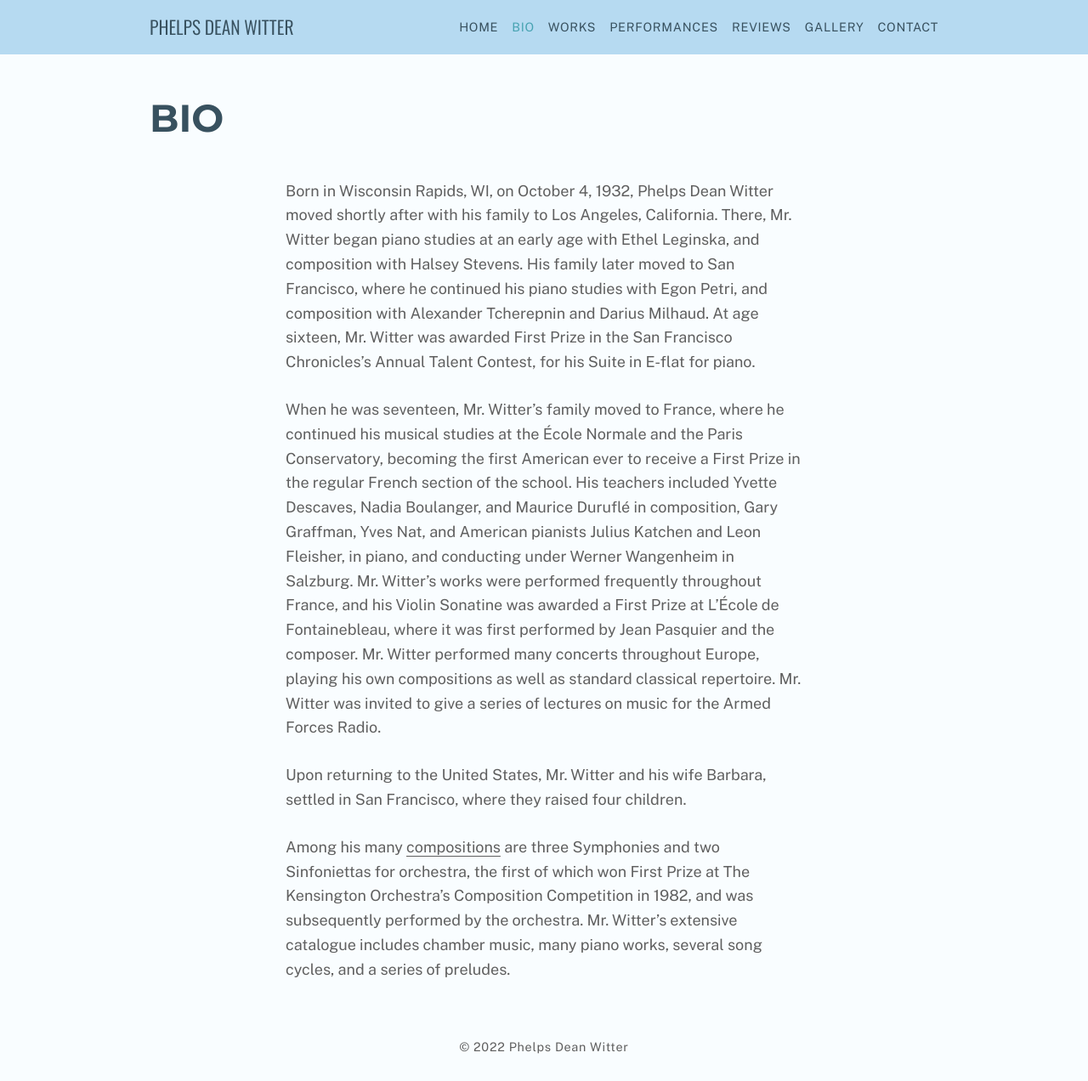
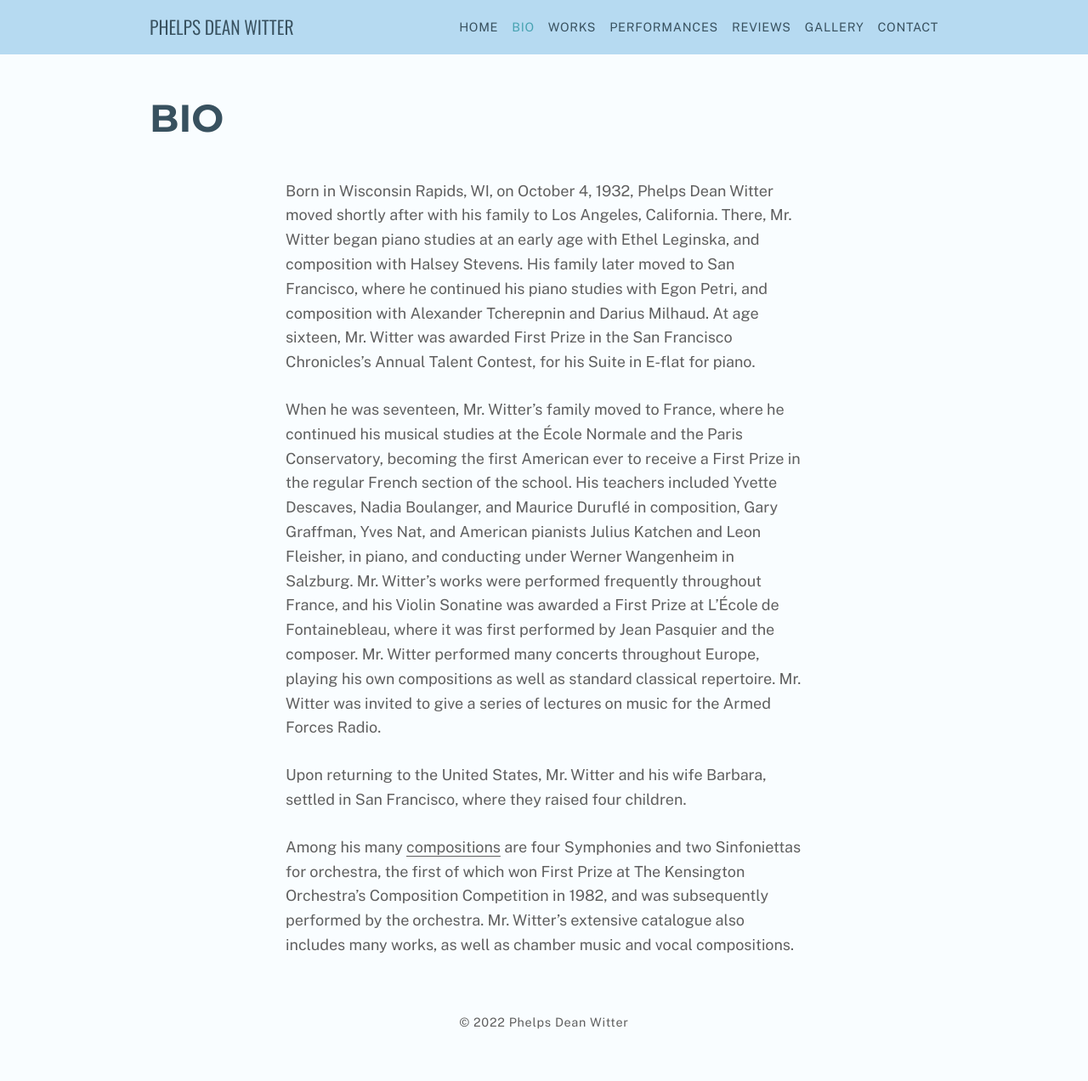
Before and after one commit to dianewitter/phelpsdeanwitter-com, a Jekyll site: the page built from bio.md, in a window 1280 px wide. Shown: the whole page at 85% size. Built offline with Jekyll 4.4.1, drawn with Linux system fonts in a browser that asks for light colours; our own code applies the rules of GitHub Pages for plain Markdown files; after the commit the page ends 1244 px from its top, so only the background shows below that.

Commit message:
Correct Bio

```diff
--- a/bio.md
+++ b/bio.md
@@ -10,4 +10,4 @@ When he was seventeen, Mr. Witter's family moved to France, where he continued h
 
 Upon returning to the United States, Mr. Witter and his wife Barbara, settled in San Francisco, where they raised four children.
 
-Among his many [compositions]({{ site.baseurl }}{% link works.md %}) are three Symphonies and two Sinfoniettas for orchestra, the first of which won First Prize at The Kensington Orchestra’s Composition Competition in 1982, and was subsequently performed by the orchestra. Mr. Witter’s extensive catalogue includes chamber music, many piano works, several song cycles, and a series of preludes.
+Among his many [compositions]({{ site.baseurl }}{% link works.md %}) are four Symphonies and two Sinfoniettas for orchestra, the first of which won First Prize at The Kensington Orchestra’s Composition Competition in 1982, and was subsequently performed by the orchestra. Mr. Witter’s extensive catalogue also includes many works, as well as chamber music and vocal compositions.
```
